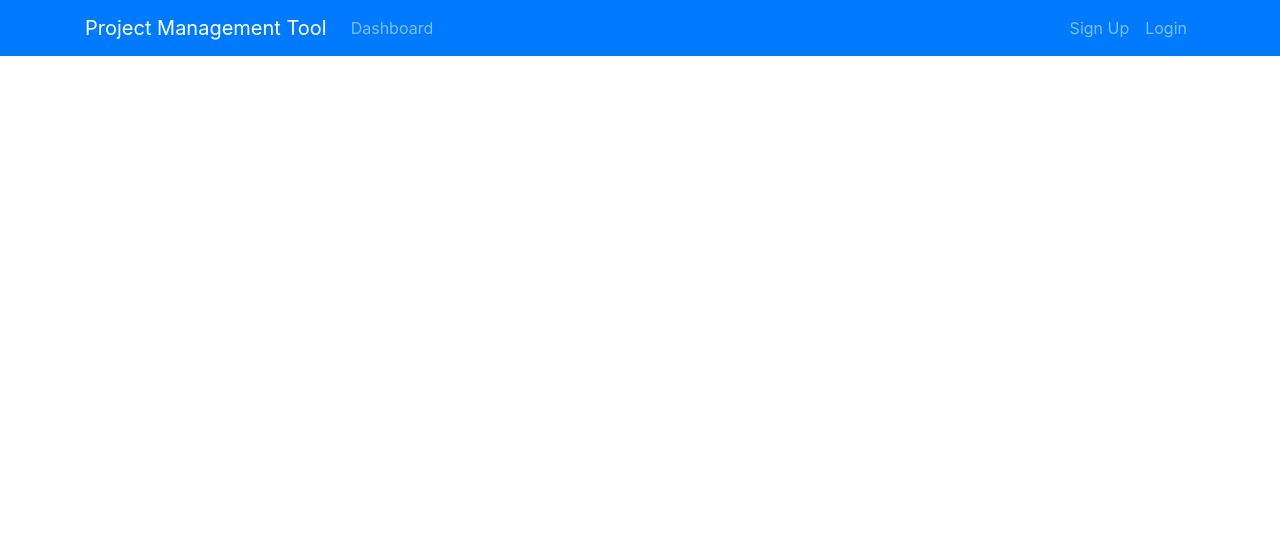
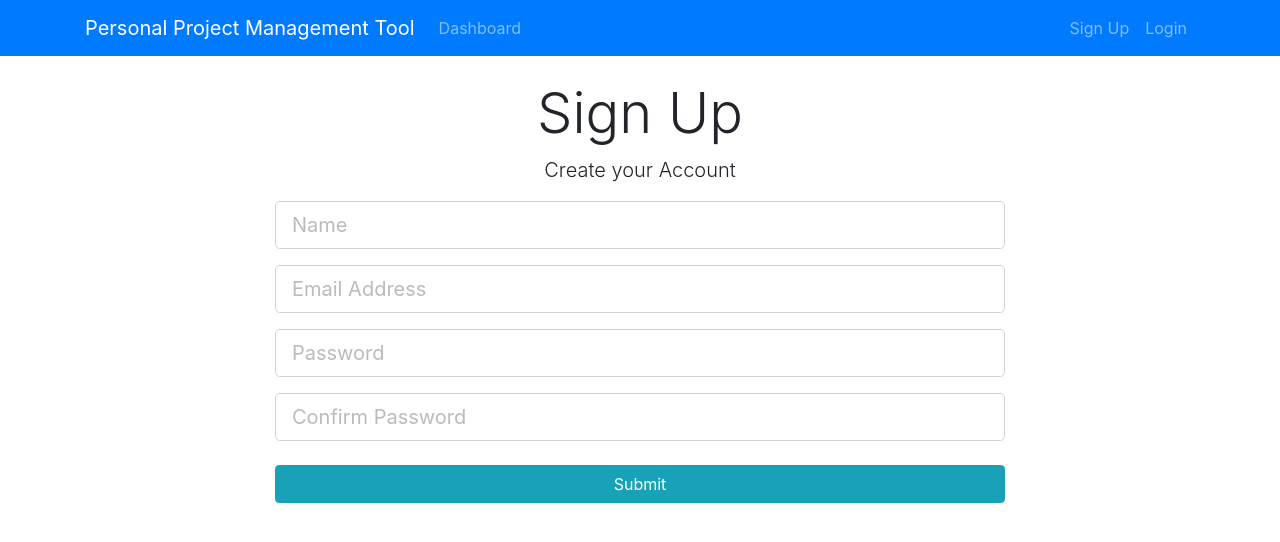
Before and after one commit to yvettequinby/project-management-tool, a React (Create React App) app in the folder project-management-tool-react-client/: page /register in a window 1280 px wide. Shown: the top 542 px of the page. Built offline with nearby package versions, Linux system fonts and the light colour scheme.

Commit message:
Start of front-end user management and security

```diff
--- a/project-management-tool-react-client/src/App.js
+++ b/project-management-tool-react-client/src/App.js
@@ -11,6 +11,9 @@
 import ProjectBoard from "./components/ProjectBoard/ProjectBoard";
 import AddProjectTask from "./components/ProjectBoard/AddProjectTask";
 import UpdateProjectTask from "./components/ProjectBoard/UpdateProjectTask";
+import Landing from "./components/Layout/Landing";
+import Register from "./components/UserManagement/Register";
+import Login from "./components/UserManagement/Login";
 
 class App extends Component {
   render() {
@@ -19,6 +22,17 @@
         <Router>
           <div className="App">
             <Header />
+
+            {
+              // Public Routes
+            }
+            <Route exact path="/" component={Landing} />
+            <Route exact path="/register" component={Register} />
+            <Route exact path="/login" component={Login} />
+
+            {
+              // Private Routes
+            }
             <Route exact path="/Dashboard" component={Dashboard} />
             <Route exact path="/addProject" component={AddProject} />
             <Route
--- /dev/null
+++ b/project-management-tool-react-client/src/actions/securityActions.js
@@ -0,0 +1,18 @@
+import axios from "axios";
+import { GET_ERRORS } from "./types";
+
+export const createNewUser = (newUser, history) => async dispatch => {
+  try {
+    await axios.post("/api/user/register", newUser);
+    history.push("/login");
+    dispatch({
+      type: GET_ERRORS,
+      payload: {}
+    });
+  } catch (err) {
+    dispatch({
+      type: GET_ERRORS,
+      payload: err.response.data
+    });
+  }
+};
--- a/project-management-tool-react-client/src/actions/types.js
+++ b/project-management-tool-react-client/src/actions/types.js
@@ -6,3 +6,5 @@
 export const GET_PROJECT_TASKS = "GET_PROJECT_TASKS";
 export const GET_PROJECT_TASK = "GET_PROJECT_TASK";
 export const DELETE_PROJECT_TASK = "DELETE_PROJECT_TASK";
+
+export const SET_CURRENT_USER = "SET_CURRENT_USER";
--- a/project-management-tool-react-client/src/components/Layout/Header.js
+++ b/project-management-tool-react-client/src/components/Layout/Header.js
@@ -1,13 +1,14 @@
 import React, { Component } from "react";
+import { Link } from "react-router-dom";
 
 class Header extends Component {
   render() {
     return (
       <nav className="navbar navbar-expand-sm navbar-dark bg-primary mb-4">
         <div className="container">
-          <a className="navbar-brand" href="/dashboard">
-            Project Management Tool
-          </a>
+          <Link className="navbar-brand" to="/">
+            Personal Project Management Tool
+          </Link>
           <button
             className="navbar-toggler"
             type="button"
@@ -20,22 +21,22 @@
           <div className="collapse navbar-collapse" id="mobile-nav">
             <ul className="navbar-nav mr-auto">
               <li className="nav-item">
-                <a className="nav-link" href="/dashboard">
+                <Link className="nav-link" to="/dashboard">
                   Dashboard
-                </a>
+                </Link>
               </li>
             </ul>
 
             <ul className="navbar-nav ml-auto">
               <li className="nav-item">
-                <a className="nav-link " href="register.html">
+                <Link className="nav-link" to="/register">
                   Sign Up
-                </a>
+                </Link>
               </li>
               <li className="nav-item">
-                <a className="nav-link" href="login.html">
+                <Link className="nav-link" to="/login">
                   Login
-                </a>
+                </Link>
               </li>
             </ul>
           </div>
--- /dev/null
+++ b/project-management-tool-react-client/src/components/Layout/Landing.js
@@ -0,0 +1,34 @@
+import React, { Component } from "react";
+import { Link } from "react-router-dom";
+
+class Landing extends Component {
+  render() {
+    return (
+      <div className="landing">
+        <div className="light-overlay landing-inner text-dark">
+          <div className="container">
+            <div className="row">
+              <div className="col-md-12 text-center">
+                <h1 className="display-3 mb-4">
+                  Personal Project Management Tool
+                </h1>
+                <p className="lead">
+                  Create your account to join active projects or start you own
+                </p>
+                <hr />
+                <Link className="btn btn-lg btn-primary mr-2" to="/register">
+                  Sign Up
+                </Link>
+                <Link className="btn btn-lg btn-secondary mr-2" to="/login">
+                  Login
+                </Link>
+              </div>
+            </div>
+          </div>
+        </div>
+      </div>
+    );
+  }
+}
+
+export default Landing;
--- /dev/null
+++ b/project-management-tool-react-client/src/components/UserManagement/Login.js
@@ -0,0 +1,38 @@
+import React, { Component } from "react";
+
+class Login extends Component {
+  render() {
+    return (
+      <div className="login">
+        <div className="container">
+          <div className="row">
+            <div className="col-md-8 m-auto">
+              <h1 className="display-4 text-center">Log In</h1>
+              <form action="dashboard.html">
+                <div className="form-group">
+                  <input
+                    type="email"
+                    className="form-control form-control-lg"
+                    placeholder="Email Address"
+                    name="username"
+                  />
+                </div>
+                <div className="form-group">
+                  <input
+                    type="password"
+                    className="form-control form-control-lg"
+                    placeholder="Password"
+                    name="password"
+                  />
+                </div>
+                <input type="submit" className="btn btn-info btn-block mt-4" />
+              </form>
+            </div>
+          </div>
+        </div>
+      </div>
+    );
+  }
+}
+
+export default Login;
--- /dev/null
+++ b/project-management-tool-react-client/src/components/UserManagement/Register.js
@@ -0,0 +1,129 @@
+import React, { Component } from "react";
+import { createNewUser } from "../../actions/securityActions";
+import PropTypes from "prop-types";
+import { connect } from "react-redux";
+import classnames from "classnames";
+import FieldErrors from "../Layout/FieldErrors";
+
+class Register extends Component {
+  constructor() {
+    super();
+
+    this.state = {
+      username: "",
+      fullName: "",
+      password: "",
+      confirmPassword: "",
+      errors: {}
+    };
+    this.onChange = this.onChange.bind(this);
+    this.onSubmit = this.onSubmit.bind(this);
+  }
+
+  // life cycle hooks
+  componentWillReceiveProps(nextProps) {
+    if (nextProps.errors) {
+      this.setState({ errors: nextProps.errors });
+    }
+  }
+
+  onSubmit(e) {
+    e.preventDefault();
+    const newUser = {
+      username: this.state.username,
+      fullName: this.state.fullName,
+      password: this.state.password,
+      confirmPassword: this.state.confirmPassword
+    };
+
+    this.props.createNewUser(newUser, this.props.history);
+  }
+
+  onChange(e) {
+    this.setState({ [e.target.name]: e.target.value });
+  }
+
+  render() {
+    const { errors } = this.state;
+    return (
+      <div className="register">
+        <div className="container">
+          <div className="row">
+            <div className="col-md-8 m-auto">
+              <h1 className="display-4 text-center">Sign Up</h1>
+              <p className="lead text-center">Create your Account</p>
+              <form onSubmit={this.onSubmit}>
+                <div className="form-group">
+                  <input
+                    type="text"
+                    placeholder="Name"
+                    name="fullName"
+                    className={classnames("form-control form-control-lg", {
+                      "is-invalid": errors.fullName
+                    })}
+                    value={this.state.fullName}
+                    onChange={this.onChange}
+                  />
+                  <FieldErrors msgs={errors.fullName} />
+                </div>
+                <div className="form-group">
+                  <input
+                    type="email"
+                    placeholder="Email Address"
+                    name="username"
+                    className={classnames("form-control form-control-lg", {
+                      "is-invalid": errors.username
+                    })}
+                    value={this.state.username}
+                    onChange={this.onChange}
+                  />
+                  <FieldErrors msgs={errors.username} />
+                </div>
+                <div className="form-group">
+                  <input
+                    type="password"
+                    placeholder="Password"
+                    name="password"
+                    className={classnames("form-control form-control-lg", {
+                      "is-invalid": errors.password
+                    })}
+                    value={this.state.password}
+                    onChange={this.onChange}
+                  />
+                  <FieldErrors msgs={errors.password} />
+                </div>
+                <div className="form-group">
+                  <input
+                    type="password"
+                    placeholder="Confirm Password"
+                    name="confirmPassword"
+                    className={classnames("form-control form-control-lg", {
+                      "is-invalid": errors.confirmPassword
+                    })}
+                    value={this.state.confirmPassword}
+                    onChange={this.onChange}
+                  />
+                  <FieldErrors msgs={errors.confirmPassword} />
+                </div>
+                <input type="submit" className="btn btn-info btn-block mt-4" />
+              </form>
+            </div>
+          </div>
+        </div>
+      </div>
+    );
+  }
+}
+Register.propTypes = {
+  createNewUser: PropTypes.func.isRequired,
+  errors: PropTypes.object.isRequired
+};
+
+const mapStateToProps = state => ({
+  errors: state.errors
+});
+
+export default connect(
+  mapStateToProps,
+  { createNewUser }
+)(Register);
```
